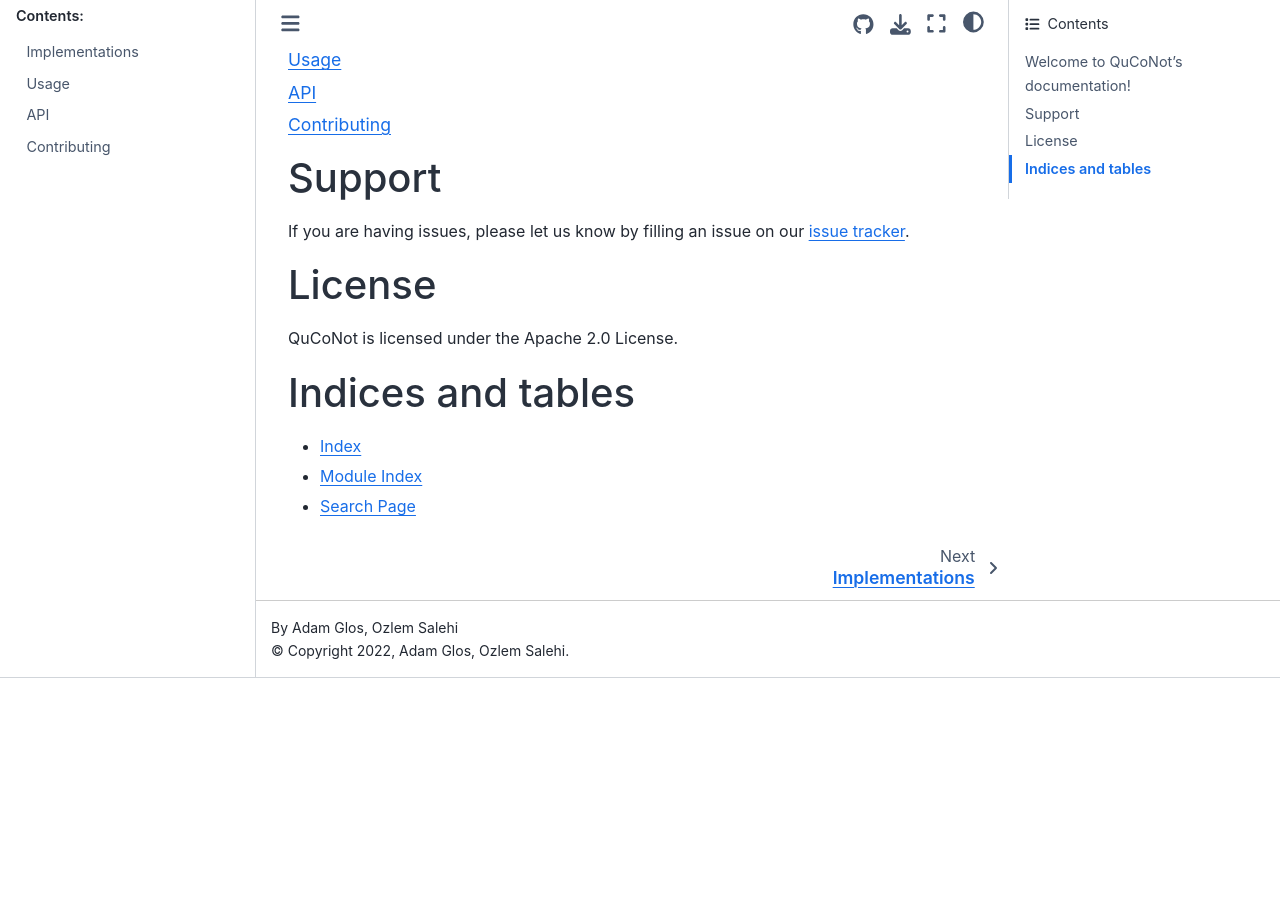
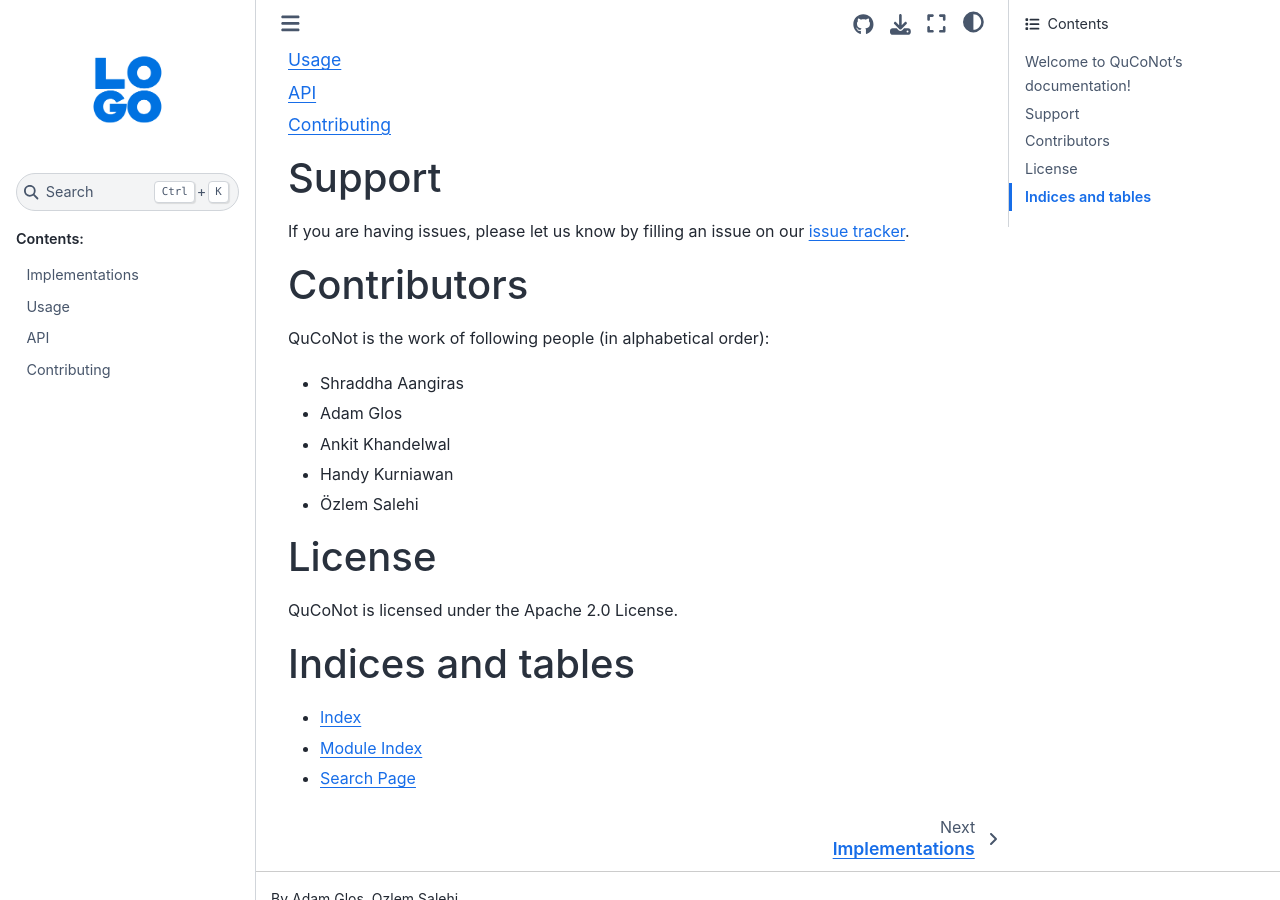
Before and after one commit to QuCoNot/QuCoNot, a Sphinx documentation site: the page built from docs/source/index.rst, in a window 1280 px wide and 900 px high, scrolled down 458 px. Built offline with Sphinx 7.4.7 and the Sphinx Book theme 1.1.4, drawn with Linux system fonts in a browser that asks for light colours; before the commit the page ends 1136 px from its top, so only the background shows below that.

Commit message:
add contributor names

```diff
--- a/docs/source/index.rst
+++ b/docs/source/index.rst
@@ -29,6 +29,16 @@
 =======
 If you are having issues, please let us know by filling an issue on our `issue tracker <https://github.com/QuCoNot/QuCoNot/issues>`_.
 
+Contributors
+============
+QuCoNot is the work of following people (in alphabetical order):
+
+* Shraddha Aangiras
+* Adam Glos
+* Ankit Khandelwal
+* Handy Kurniawan
+* Özlem Salehi
+
 License
 =======
 QuCoNot is licensed under the Apache 2.0 License.
```
